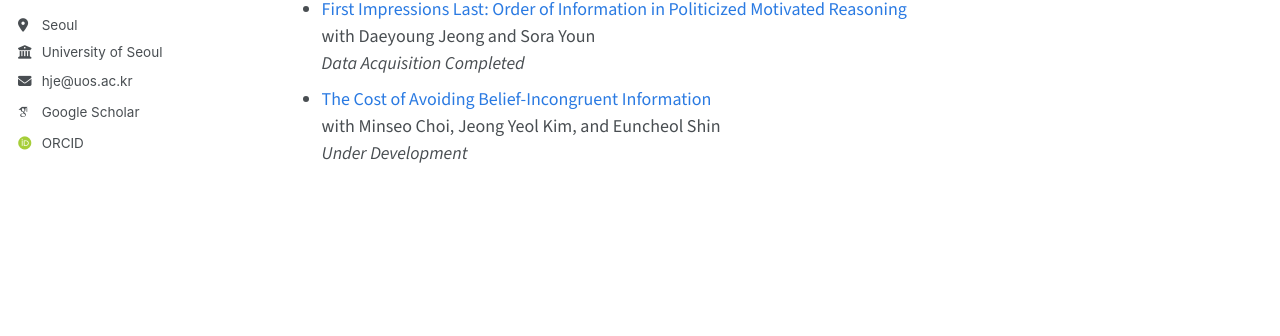
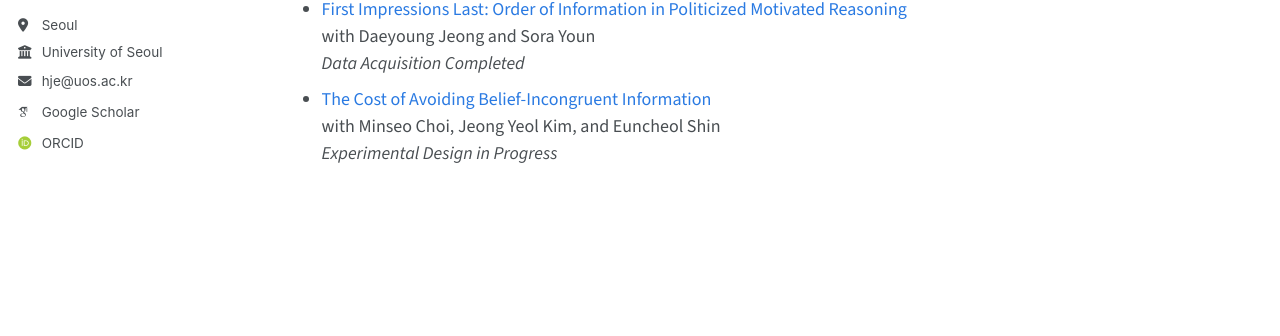
Before and after one commit to hyundamje/hyundamje.github.io, a Jekyll site: the page built from _pages/research.md, in a window 1280 px wide and 900 px high, scrolled down 731 px. Shown: the part 334-670 px from the top of the window. Built offline with Jekyll 4.4.1, drawn with Linux system fonts in a browser that asks for light colours; some web fonts are replaced.

Commit message:
Update research.md

```diff
--- a/_pages/research.md
+++ b/_pages/research.md
@@ -90,7 +90,7 @@ author_profile: true
     The Cost of Avoiding Belief-Incongruent Information
   </span><br>
   with Minseo Choi, Jeong Yeol Kim, and Euncheol Shin<br>
-  <em>Under Development</em>
+  <em>Experimental Design in Progress</em>
 </li>
 
 <!--
```
